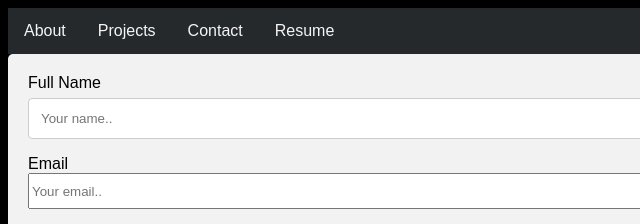
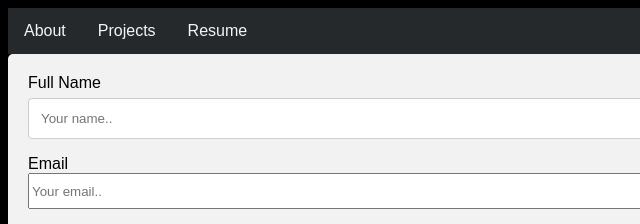
Before and after one commit to hicksjx2397/hicksjx2397.github.io, a plain HTML site: page MyPortfolioContact.html in a window 1280 px wide. Shown: the top 224 px of the page, 0-640 px from the left. Drawn offline with Linux system fonts and the light colour scheme.

Commit message:
blocked out contact page for now

```diff
--- a/MyPortfolioContact.html
+++ b/MyPortfolioContact.html
@@ -49,7 +49,7 @@
 
         <a href="MyPortfolioProjects.html">Projects</a>
 
-        <a href="MyPortfolioContact.html">Contact</a>
+        <!-- <a href="MyPortfolioContact.html">Contact</a> -->
 
         <a href="Referenced/Joseph Hicks Resume fasttrack.pdf" download>Resume</a>
     </div>
```
Also changed, not shown: MyPortfolioProjects.html (+1 -1 lines).
